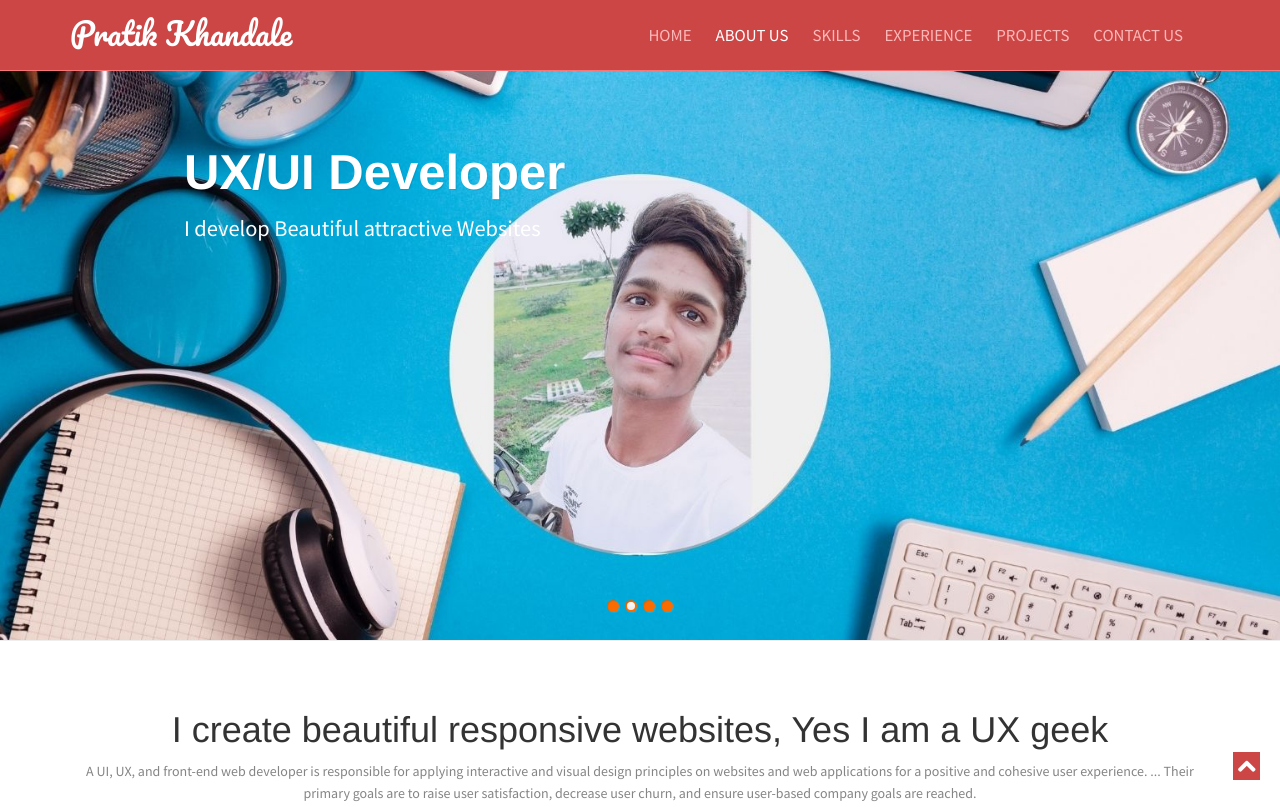
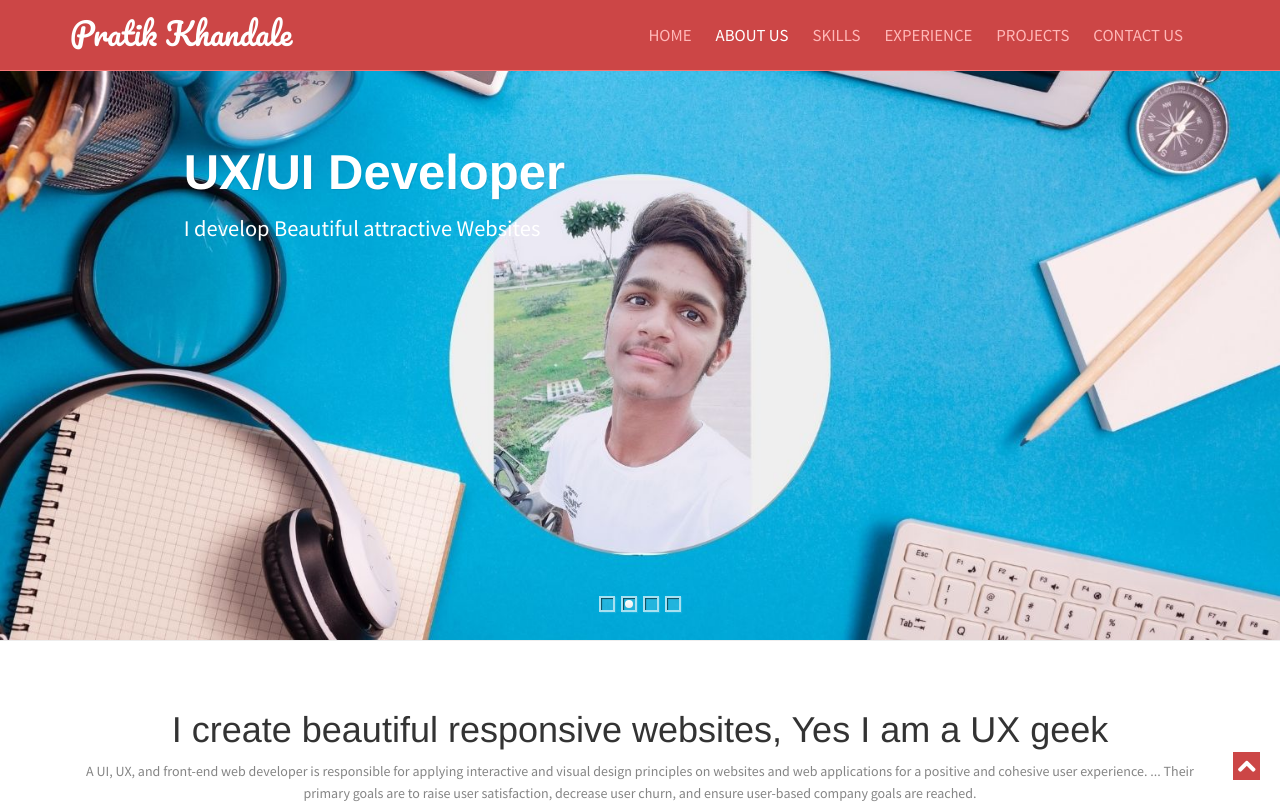
Before and after one commit to pratikkhandale/pratikkhandale.github.io, a plain HTML site: page index.html in a window 1280 px wide. Shown: the top 807 px of the page. Drawn offline with Linux system fonts and the light colour scheme; files whose address does not match are found by name.

Commit message:
Update styles.css

```diff
--- a/styles.css
+++ b/styles.css
@@ -392,7 +392,7 @@ background: none;
     background: none;
 }
 
-/*.da-dots span {
+.da-dots span {
     display: inline-block;
     position: relative;
     width: 16px;
@@ -406,7 +406,7 @@ background: none;
 }
 .da-dots{
 	margin-top: 100px;
-}*/
+}
 .secPad{
 	padding:60px 0;
 }
```
